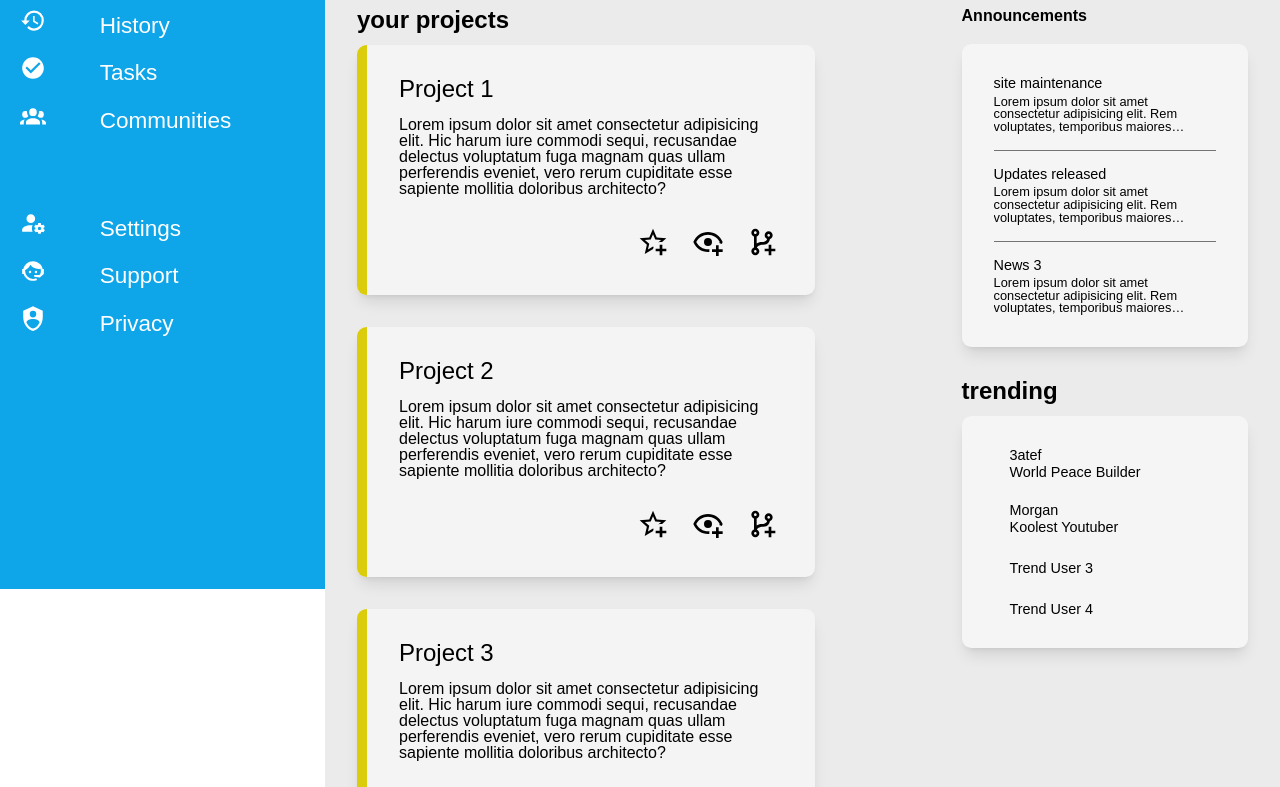
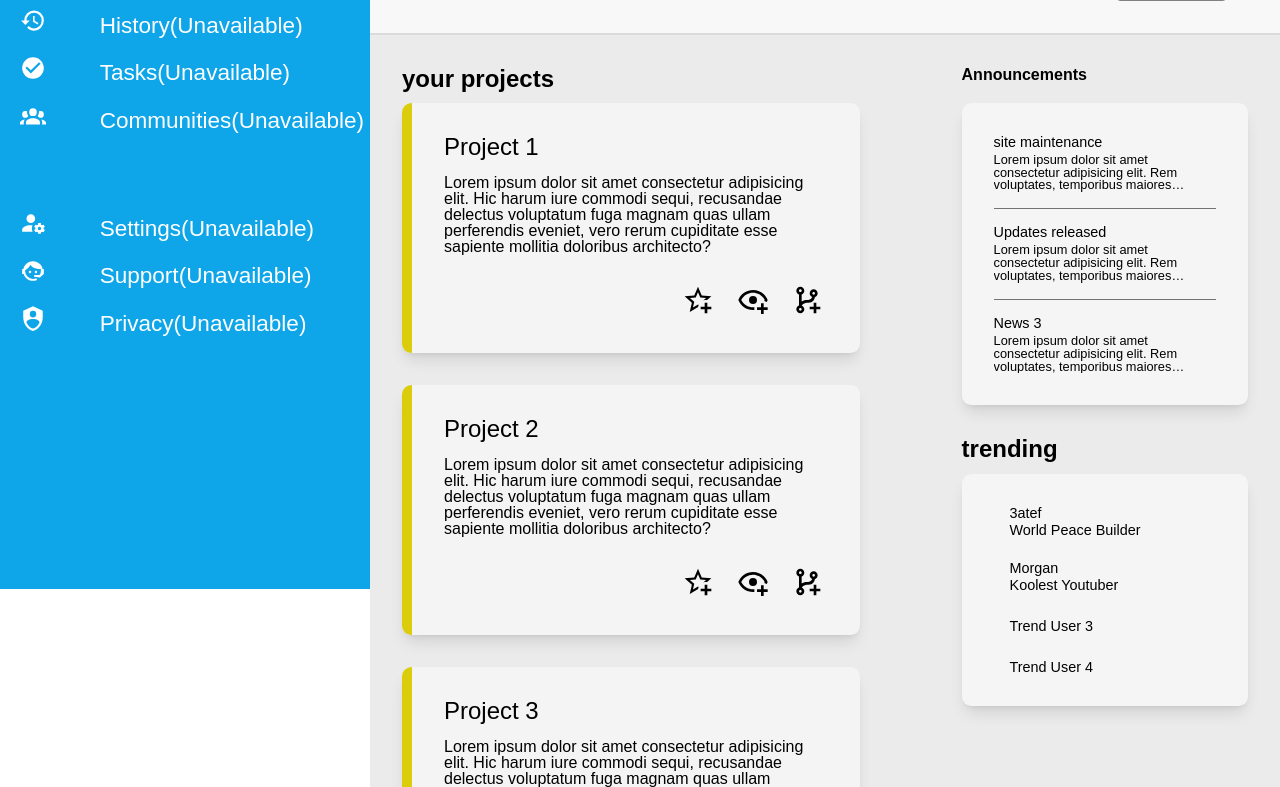
Before and after one commit to SteveLorde/Library, a plain HTML site: page index.html in a window 1280 px wide. Shown: the part 211-998 px from the top of the page. Drawn offline with Linux system fonts and the light colour scheme.

Commit message:
some edits to tidy stuff up

```diff
--- a/index.html
+++ b/index.html
@@ -28,32 +28,32 @@
                 </a>
                 <div class="menuItem">
                     <img src="./assets/message-bulleted.svg" alt="">
-                    <h1>Messages</h1>
+                    <h1>Messages(Unavailable)</h1>
                 </div>
                 <div class="menuItem">
                     <img src="./assets/history.svg" alt="">
-                    <h1>History</h1>
+                    <h1>History(Unavailable)</h1>
                 </div>
                 <div class="menuItem">
                     <img src="./assets/check-circle.svg" alt="">
-                    <h1>Tasks</h1>
+                    <h1>Tasks(Unavailable)</h1>
                 </div>
                 <div class="menuItem">
                     <img src="./assets/account-group.svg" alt="">
-                    <h1>Communities</h1>
+                    <h1>Communities(Unavailable)</h1>
                 </div>
                 <!-- extra space -->
                 <div class="menuItem">
                     <img src="./assets/account-cog.svg" alt="">
-                    <h1>Settings</h1>
+                    <h1>Settings(Unavailable)</h1>
                 </div>
                 <div class="menuItem">
                     <img src="./assets/face-agent.svg" alt="">
-                    <h1>Support</h1>
+                    <h1>Support(Unavailable)</h1>
                 </div>
                 <div class="menuItem">
                     <img src="./assets/shield-account.svg" alt="">
-                    <h1>Privacy</h1>
+                    <h1>Privacy(Unavailable)</h1>
                 </div>
     </div>
     <div class="navbar">
--- a/style.css
+++ b/style.css
@@ -7,7 +7,7 @@
     --bg-secondary: #141418;
     --transition-speed: 1s;
     --drawer-color: #0ea5e9;
-    --drawer-width: clamp(210px, 50vw, 325px);
+    --drawer-width: clamp(210px, 50vw, 370px);
     --nav-bg-1: #f8f8f8;
     --nav-color-1: #c9c9c9;
     --nav-color-2: #ffffff6e;
```
Also changed, not shown: library/librarystyle.css (+11 -11 lines), library/libray.html (+7 -7 lines).
